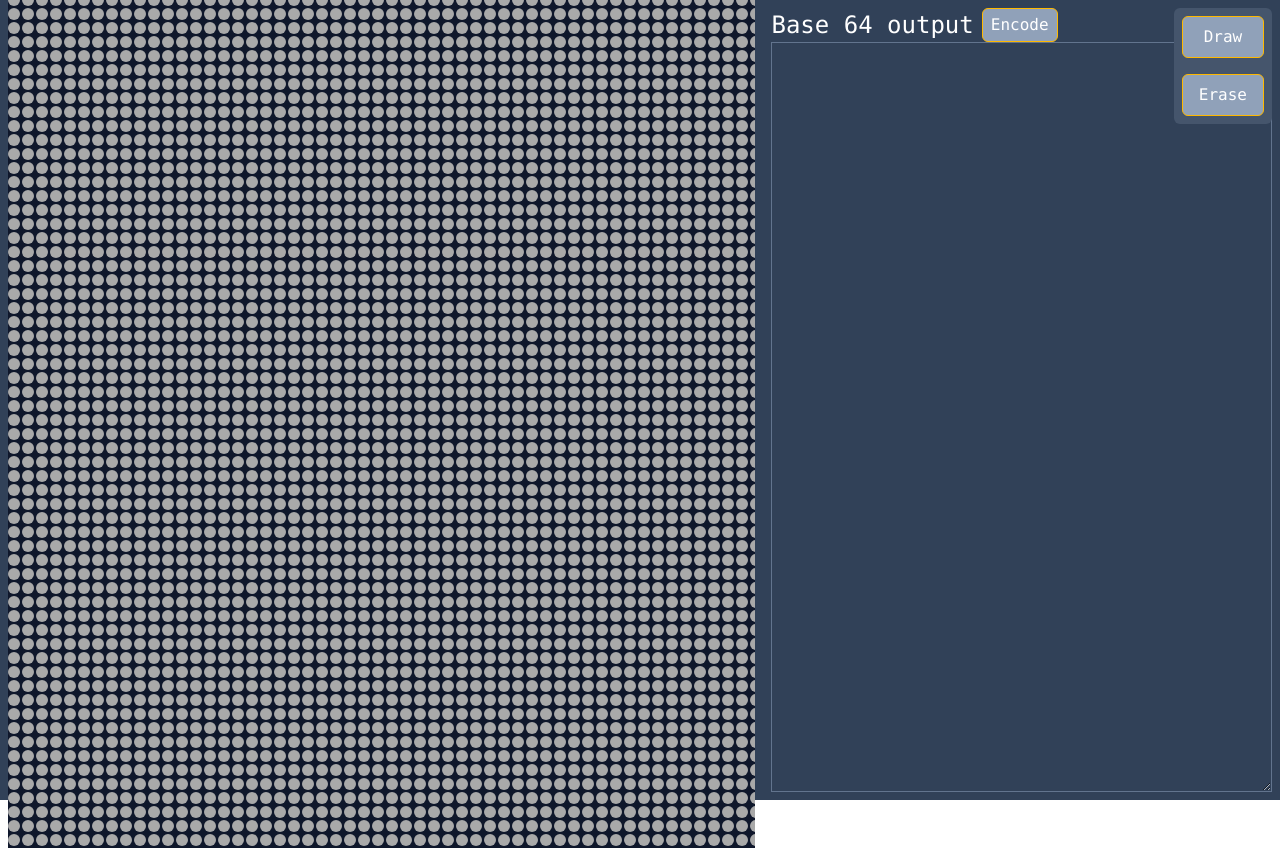
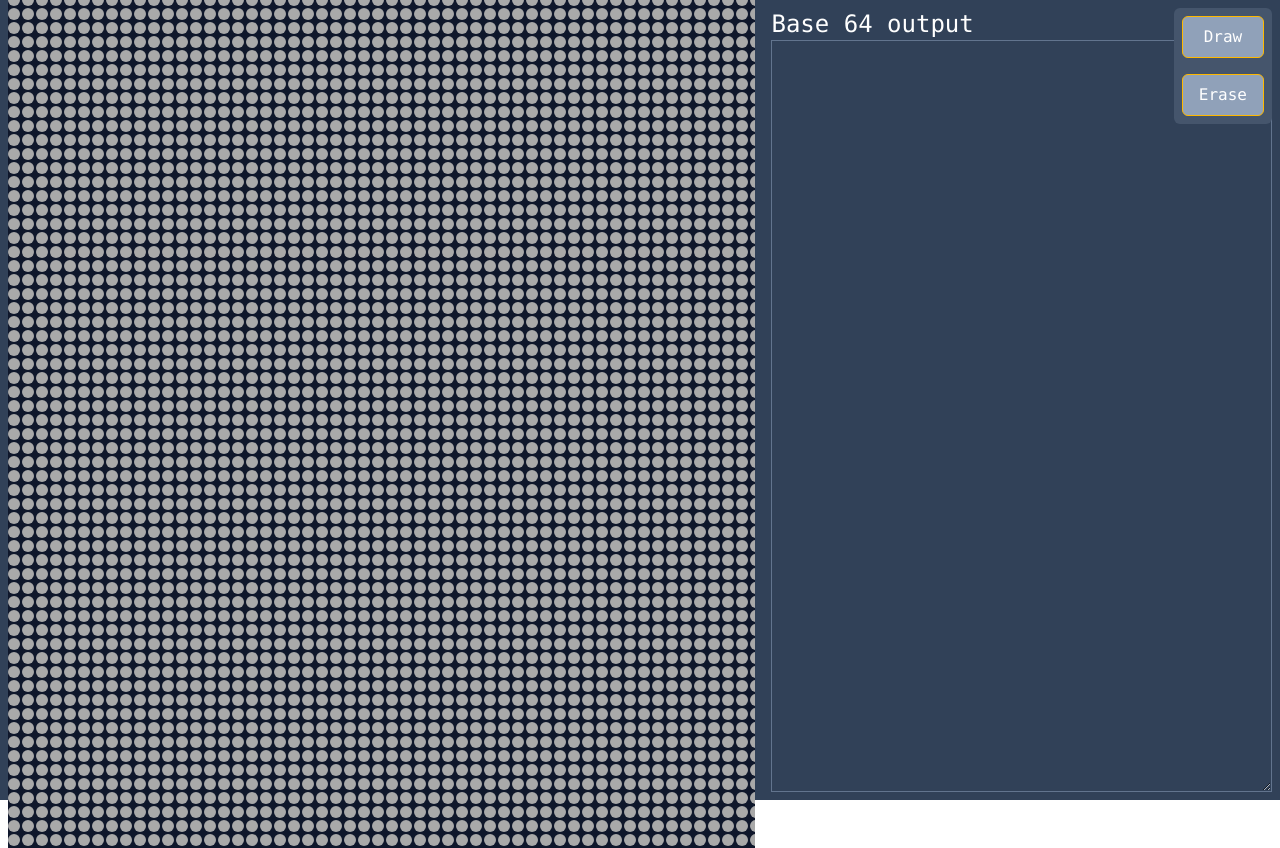
Before and after one commit to JackHicks02/dot-matrix-paint, a React (Vite) app: page / in a window 1280 px wide. Built offline with nearby package versions, Linux system fonts and the light colour scheme.

Commit message:
refactor(App): remove "Encode" button

```diff
--- a/src/App.tsx
+++ b/src/App.tsx
@@ -154,12 +154,6 @@ function App() {
       <div className="h-full flex flex-col w-[600px]">
         <div className="flex gap-2 items-center">
           <h1 className="text-2xl">Base 64 output</h1>
-          <button
-            className="bg-slate-400 border border-amber-400 px-2 py-1 rounded-md hover:brightness-125 cursor-pointer"
-            onClick={encode}
-          >
-            Encode
-          </button>
         </div>
         <textarea
           className="w-full h-full border-slate-500 border p-1"
```
